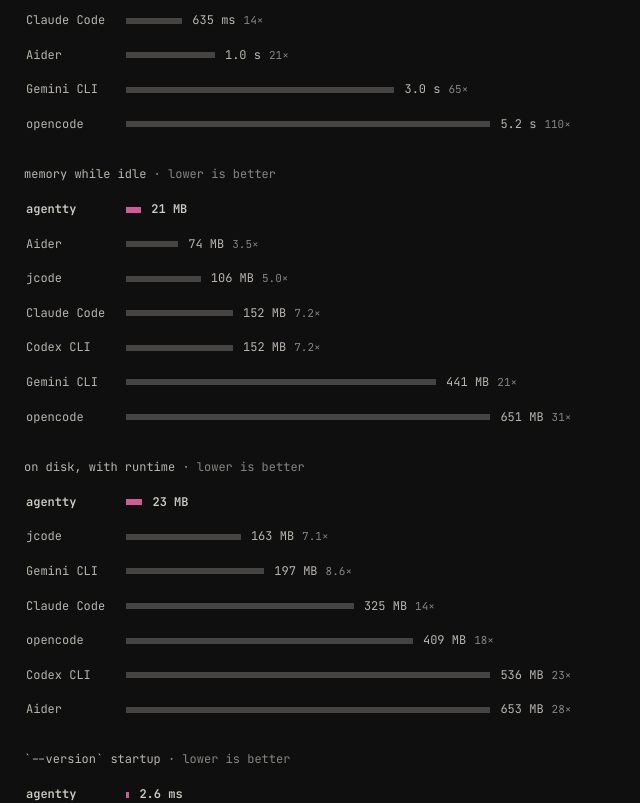
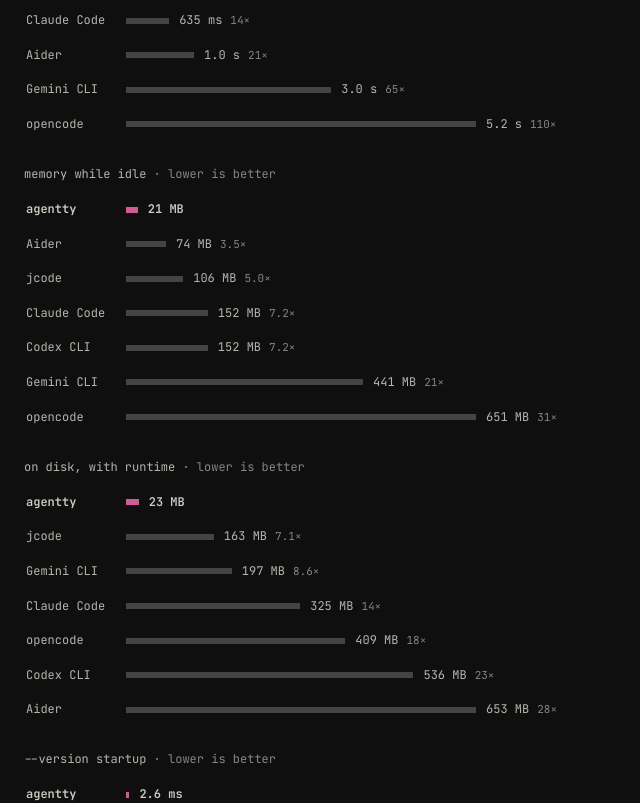
Before and after one commit to 1ay1/agentty.org, a Next.js app: page /benchmarks in a window 1280 px wide. Shown: the part 460-1263 px from the top of the page, without its empty margins (0-640 px from the left). Built offline with nearby package versions, Linux system fonts and the light colour scheme.

Commit message:
Benchmark bars: scale to free space so longest rows stay distinct; plain --version label

```diff
--- a/app/site.css
+++ b/app/site.css
@@ -300,7 +300,7 @@ td .win { color: var(--text); }
 }
 .bench-name { white-space: nowrap; }
 .bench-track { display: flex; align-items: center; gap: 10px; min-width: 0; }
-.bench-bar { flex: none; height: 6px; max-width: calc(100% - 13ch); background: color-mix(in srgb, var(--text-faint) 45%, transparent); }
+.bench-bar { flex: none; height: 6px; background: color-mix(in srgb, var(--text-faint) 45%, transparent); }
 .bench-val { flex: none; white-space: nowrap; font-variant-numeric: tabular-nums; }
 .bench-x { margin-left: 8px; color: var(--text-faint); font-size: var(--fs-xs); }
 .bench-metric li.is-us { color: var(--text); font-weight: 600; }
--- a/components/BenchBars.tsx
+++ b/components/BenchBars.tsx
@@ -11,7 +11,7 @@ export const METRICS: Metric[] = [
   { key: "ready", label: "launch → ready to type", unit: "ms", value: (t) => t.readyMs.median, fmt: (v) => (v >= 1000 ? `${(v / 1000).toFixed(1)} s` : `${Math.round(v)} ms`) },
   { key: "rss", label: "memory while idle", unit: "MB", value: (t) => t.idleRssMB, fmt: (v) => `${Math.round(v)} MB` },
   { key: "disk", label: "on disk, with runtime", unit: "MB", value: (t) => t.diskMB, fmt: (v) => `${Math.round(v)} MB` },
-  { key: "startup", label: "`--version` startup", unit: "ms", value: (t) => t.startupMs.median, fmt: (v) => (v >= 1000 ? `${(v / 1000).toFixed(1)} s` : `${v < 10 ? v.toFixed(1) : Math.round(v)} ms`) },
+  { key: "startup", label: "--version startup", unit: "ms", value: (t) => t.startupMs.median, fmt: (v) => (v >= 1000 ? `${(v / 1000).toFixed(1)} s` : `${v < 10 ? v.toFixed(1) : Math.round(v)} ms`) },
 ];
 
 export function BenchBars({ metrics = ["ready"] }: { metrics?: string[] }) {
@@ -31,7 +31,7 @@ export function BenchBars({ metrics = ["ready"] }: { metrics?: string[] }) {
                   <li key={t.id} className={t.id === "agentty" ? "is-us" : undefined}>
                     <span className="bench-name">{t.name}</span>
                     <span className="bench-track">
-                      <span className="bench-bar" style={{ width: `${Math.max(0.6, (v / max) * 100).toFixed(2)}%` }} />
+                      <span className="bench-bar" style={{ width: `calc((100% - 15ch) * ${Math.max(0.006, v / max).toFixed(4)})` }} />
                       <span className="bench-val">
                         {m.fmt(v)}
                         {t.id !== "agentty" && ratio >= 1.15 && <span className="bench-x">{ratio >= 10 ? Math.round(ratio) : ratio.toFixed(1)}×</span>}
```
